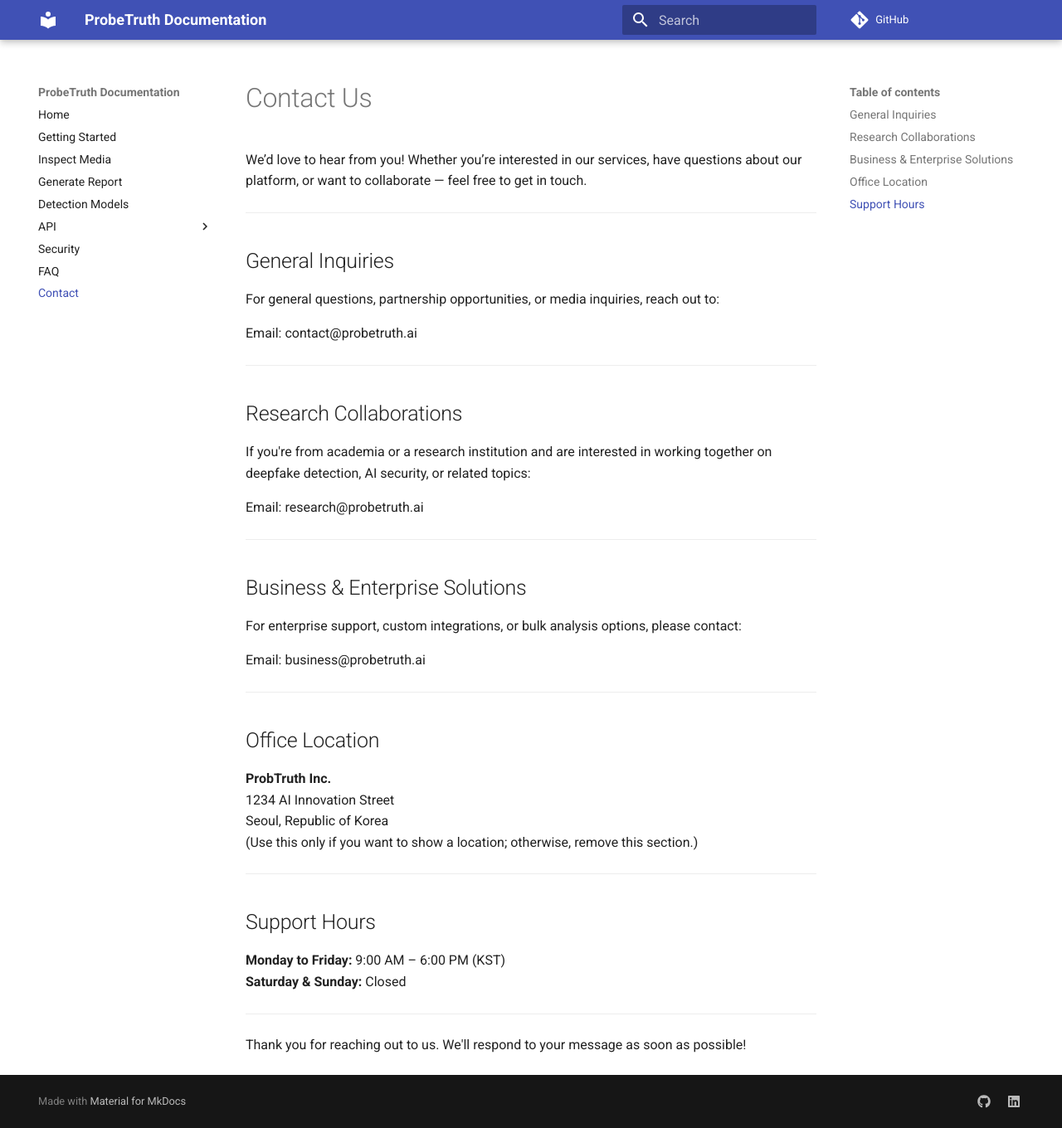
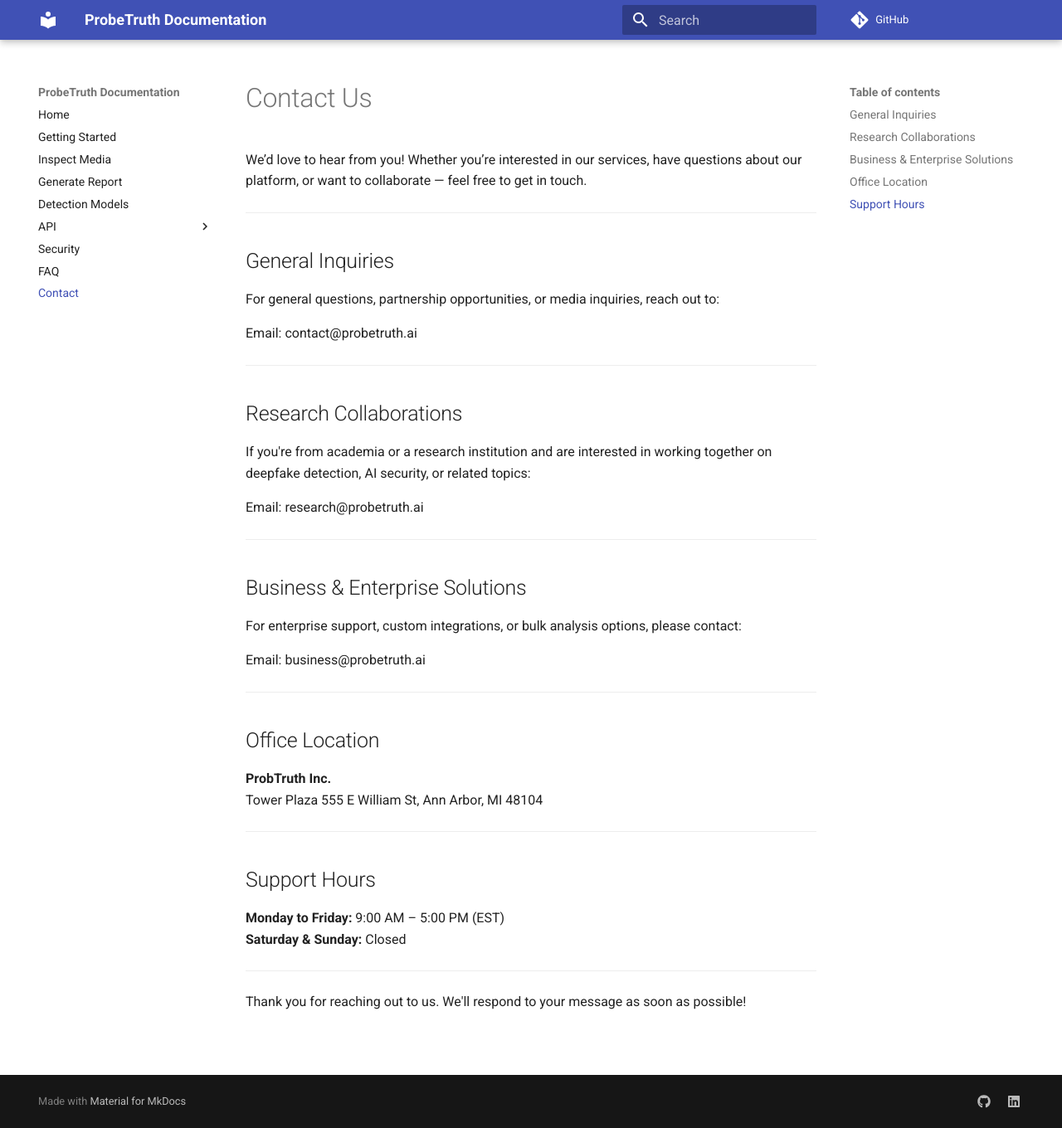
Before and after one commit to smileslab/probe_truth_docs, an MkDocs documentation site: the page built from docs/contact.md, in a window 1280 px wide and 1360 px high. Shown: the whole window at 83% size. Built offline with MkDocs 1.6.1 and Material for MkDocs 9.7.7, drawn with Linux system fonts in a browser that asks for light colours; comment, search, counter and statistics services are not loaded.

Commit message:
contact page updated

```diff
--- a/docs/contact.md
+++ b/docs/contact.md
@@ -31,15 +31,14 @@ Email: business@probetruth.ai
 ## Office Location
 
 **ProbTruth Inc.**
-1234 AI Innovation Street
-Seoul, Republic of Korea
-(Use this only if you want to show a location; otherwise, remove this section.)
+Tower Plaza
+555 E William St, Ann Arbor, MI 48104
 
 ---
 
 ## Support Hours
 
-**Monday to Friday:** 9:00 AM – 6:00 PM (KST)
+**Monday to Friday:** 9:00 AM – 5:00 PM (EST)
 **Saturday & Sunday:** Closed
 
 ---
```
